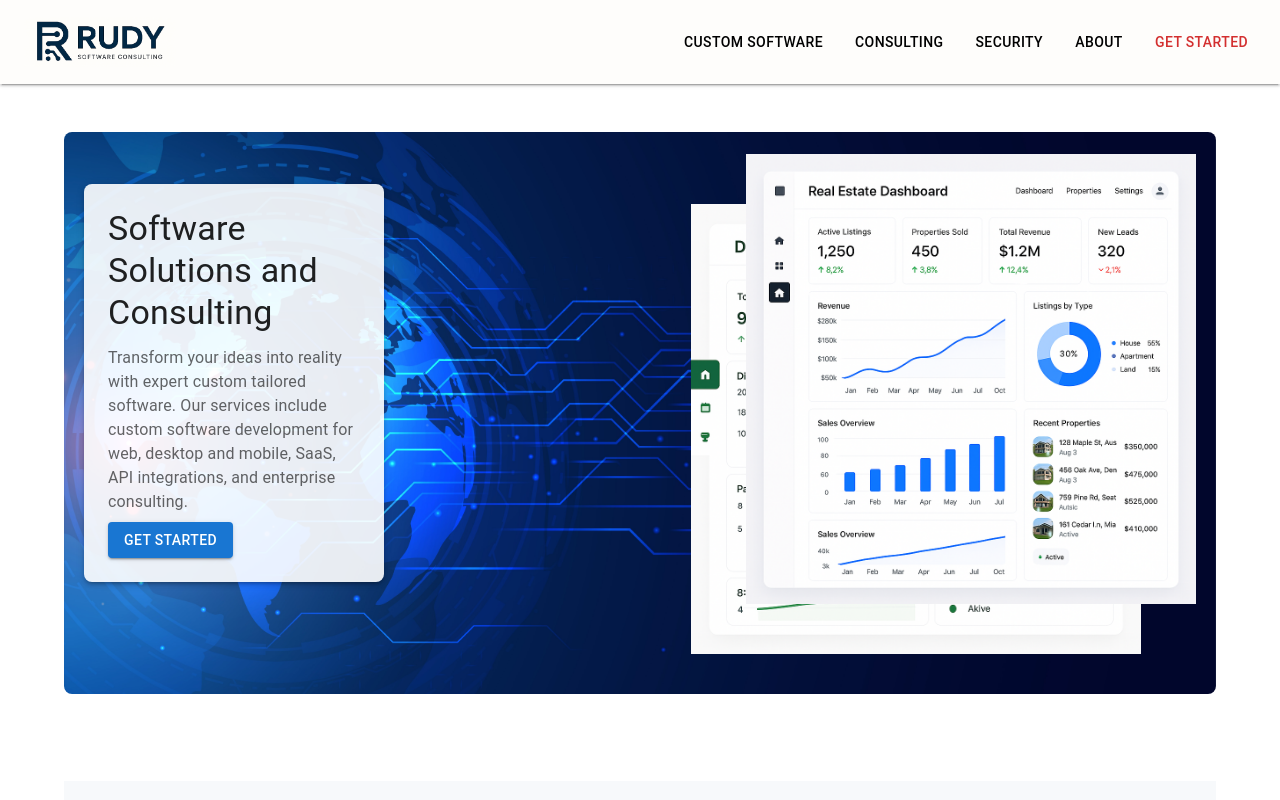
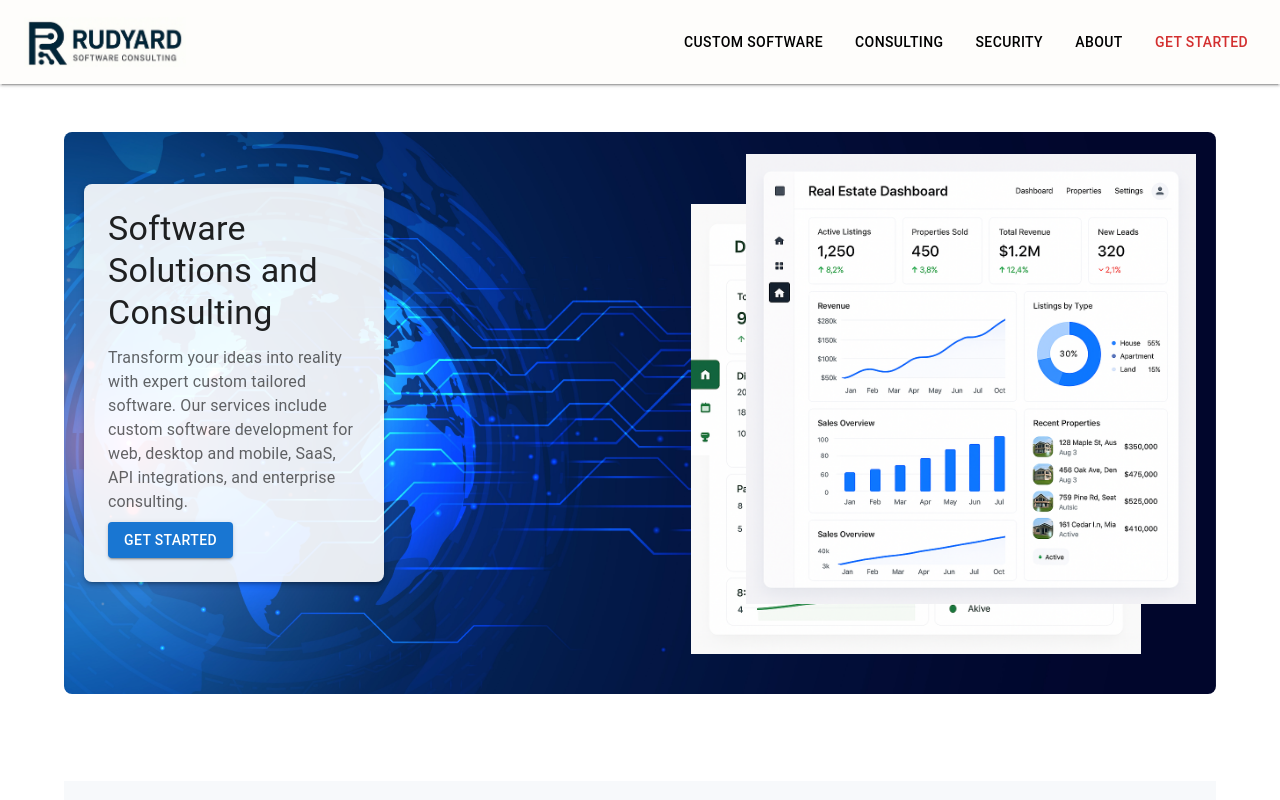
Before and after one commit to rudymiked/consulting, a React (Vite) app in the folder rudy-software-consulting/: page / in a window 1280 px wide. Shown: the top 800 px of the page. Built offline with nearby package versions, Linux system fonts and the light colour scheme; the HTML template or start-up script is replaced by a standard one.

Commit message:
rudy->rudyard

```diff
--- a/rudy-software-consulting/index.html
+++ b/rudy-software-consulting/index.html
@@ -3,7 +3,7 @@
 <head>
     <meta charset="UTF-8">
     <meta name="viewport" content="width=device-width, initial-scale=1.0">
-    <title>Rudy Software Consulting</title>
+    <title>Rudyard Software Consulting</title>
     <link rel="stylesheet" href="src/styles/main.css">
     <link rel="icon" type="image/png" href="src/assets/icons/favicon.ico">
 </head>
--- a/rudy-software-consulting/src/components/Header.tsx
+++ b/rudy-software-consulting/src/components/Header.tsx
@@ -19,7 +19,7 @@ const Header: React.FC = () => (
     <Toolbar sx={{ display: 'flex', justifyContent: 'space-between' }}>
       <Box sx={{ display: 'flex', alignItems: 'center' }}>
         <img
-          src="/src/assets/rudylogo.png"
+          src="/src/assets/rudyard.png"
           alt="Logo"
           style={{ width: 'auto', height: 50, marginRight: 16 }}
         />
```
Also changed, not shown: rudy-software-consulting/src/assets/rudyard.png (added).
